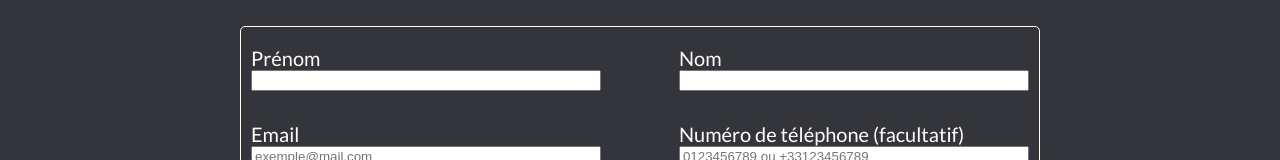
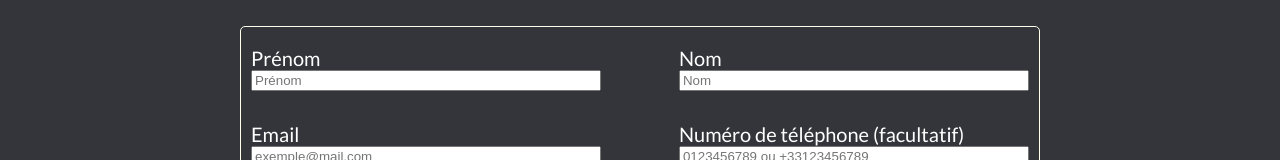
Before and after one commit to SylvainBruyat/portfolio, a React (Create React App) app: page /contact in a window 1280 px wide. Shown: the part 268-428 px from the top of the page. Built offline with nearby package versions, Linux system fonts and the light colour scheme.

Commit message:
Update of placeholders in contact form of page Contact

```diff
--- a/src/pages/Contact.jsx
+++ b/src/pages/Contact.jsx
@@ -169,7 +169,7 @@ export default function Contact() {
                 type="text"
                 id="first-name"
                 name="first-name"
-                placeholder=""
+                placeholder="Prénom"
                 required
               />
             </div>
@@ -182,7 +182,7 @@ export default function Contact() {
                 type="text"
                 id="last-name"
                 name="last-name"
-                placeholder=""
+                placeholder="Nom"
                 required
               />
             </div>
```
